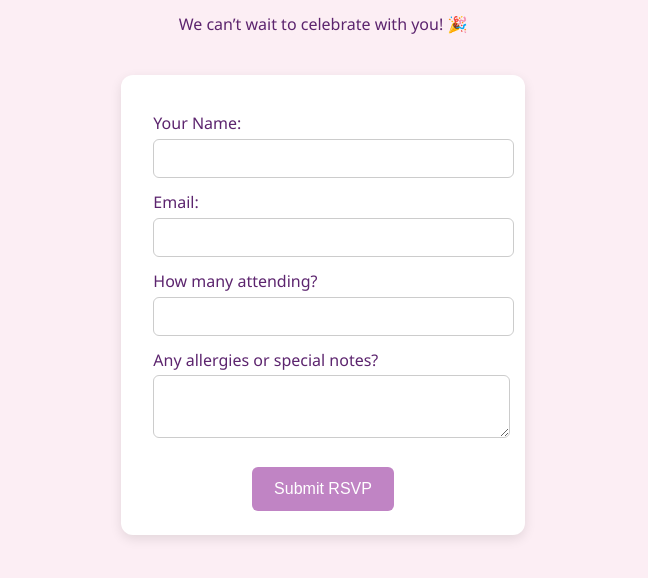
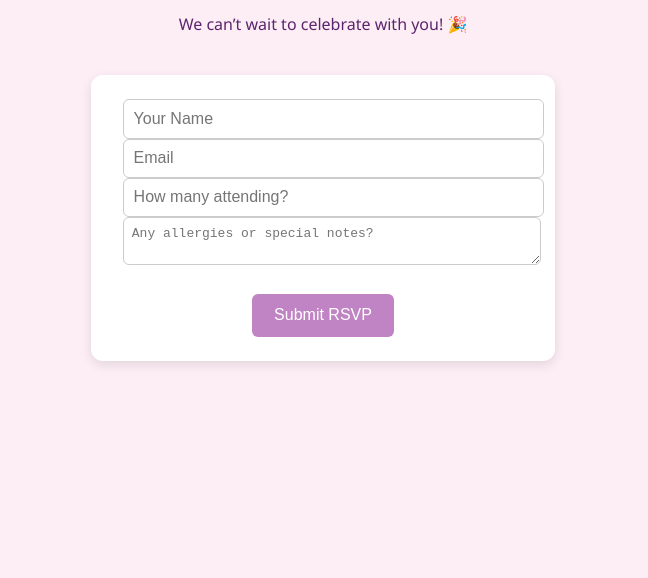
Before and after one commit to droski-club/AudreyClaire.org, a plain HTML site: page index.html in a window 1280 px wide. Shown: the part 140-718 px from the top of the page, without its empty margins (317-965 px from the left). Drawn offline with Linux system fonts and the light colour scheme.

Commit message:
Update index.html
Update form

```diff
--- a/index.html
+++ b/index.html
@@ -74,22 +74,13 @@
   <h1>RSVP for Audrey Claire’s 9th Birthday</h1>
   <p class="subtitle">We can’t wait to celebrate with you! 🎉</p>
 
-  <form name="rsvp" method="POST" data-netlify="true" action="/thank-you">
-    <input type="hidden" name="form-name" value="rsvp" />
-
-    <label for="name">Your Name:</label>
-    <input type="text" name="name" id="name" required />
-
-    <label for="email">Email:</label>
-    <input type="email" name="email" id="email" required />
-
-    <label for="attending">How many attending?</label>
-    <input type="number" name="attending" id="attending" min="1" required />
-
-    <label for="notes">Any allergies or special notes?</label>
-    <textarea name="notes" id="notes" rows="3"></textarea>
-
-    <button type="submit">Submit RSVP</button>
+  <form name=<form name="rsvp" method="POST" data-netlify="true" action="/thank-you">
+  <input type="text" name="name" placeholder="Your Name" required />
+  <input type="email" name="email" placeholder="Email" required />
+  <input type="number" name="attending" placeholder="How many attending?" required />
+  <textarea name="notes" placeholder="Any allergies or special notes?"></textarea>
+  <button type="submit">Submit RSVP</button>
+</form>
   </form>
 </body>
 </html>
```
